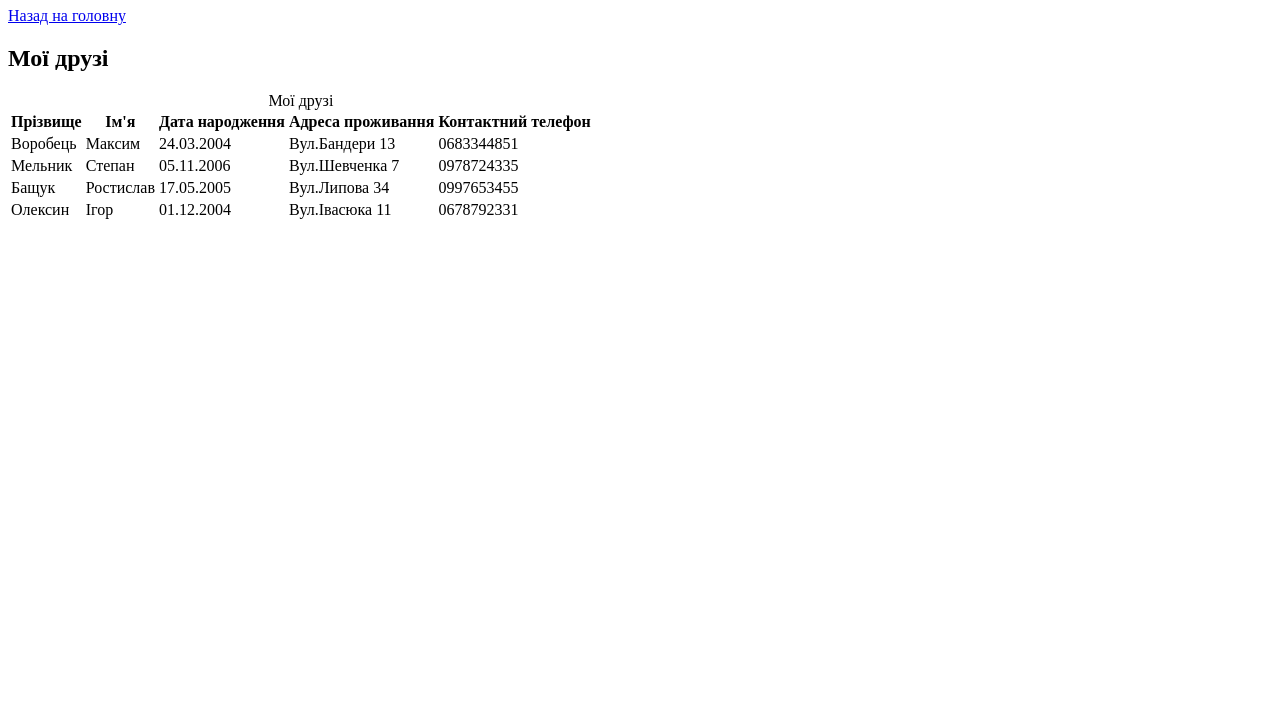
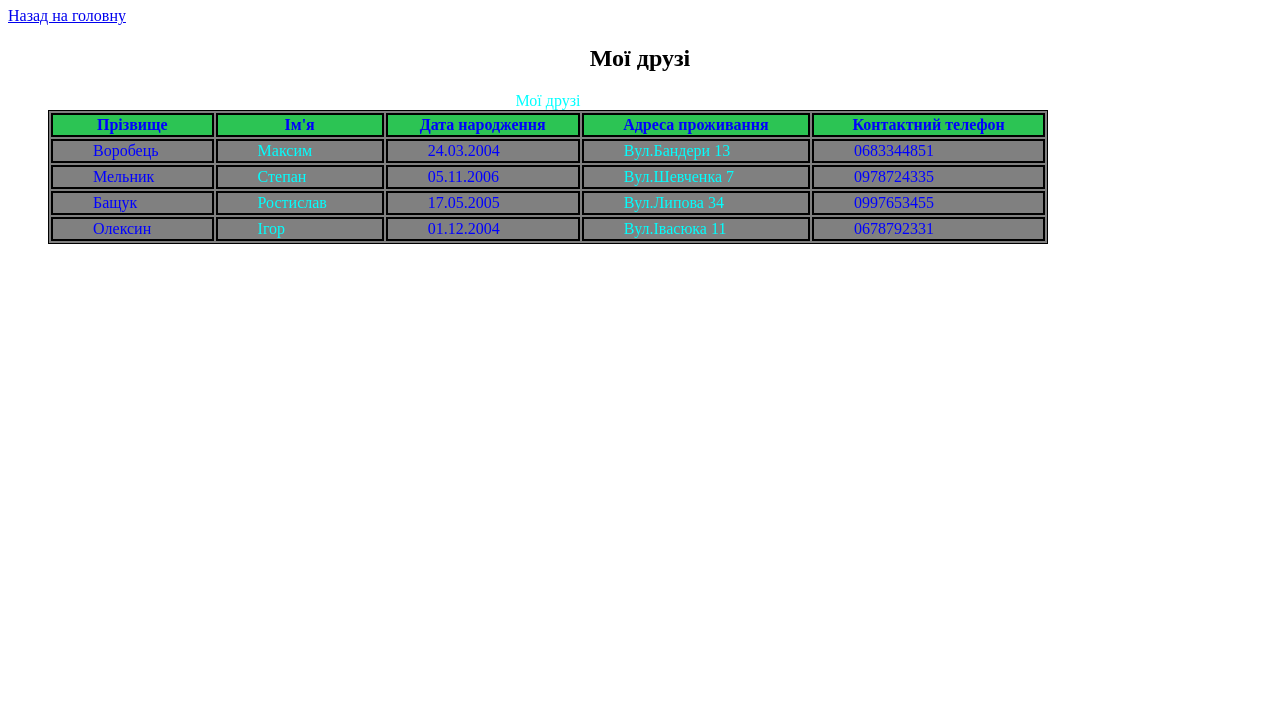
Before and after one commit to Skorp1o/Praktichna_HTML-CSS_2, a plain HTML site: page friends.html in a window 1280 px wide. Shown: the part 73-800 px from the top of the page. Drawn offline with Linux system fonts and the light colour scheme.

Commit message:
Update friends.html

```diff
--- a/friends.html
+++ b/friends.html
@@ -4,6 +4,37 @@
     <head>
 <meta charset="utf-8">
          <title>Друзі</title>
+<style>
+        h1{
+      text-align:center;
+    }
+    h2{
+      text-align: center;
+    }
+    td:nth-child(odd){
+      background-color: gray;
+      color: blue;
+    }
+    table{
+      background-color: gray;
+      color: aqua;
+      border: 1px solid black;
+      width: 1000px;
+      margin-left: 40px;
+    }
+    th{
+      border: 2px solid black;
+      background-color: rgb(44,196,84);
+      color: blue;
+    }
+    tr th{
+      color: blue;
+    }
+    td{
+      border: 2px solid black;
+      padding-left: 40px;
+    }
+</style>
     </head>
       <body>
  <h1>Друзі Антоняка Володимира Степановича </h1>
```
